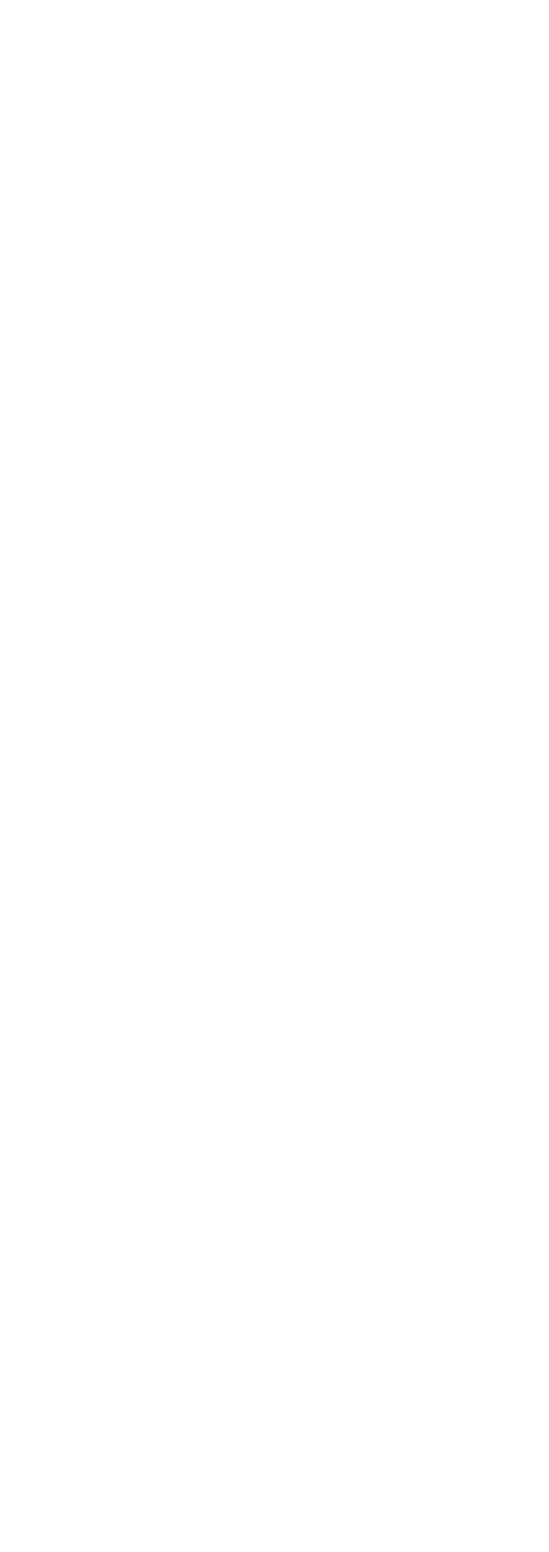
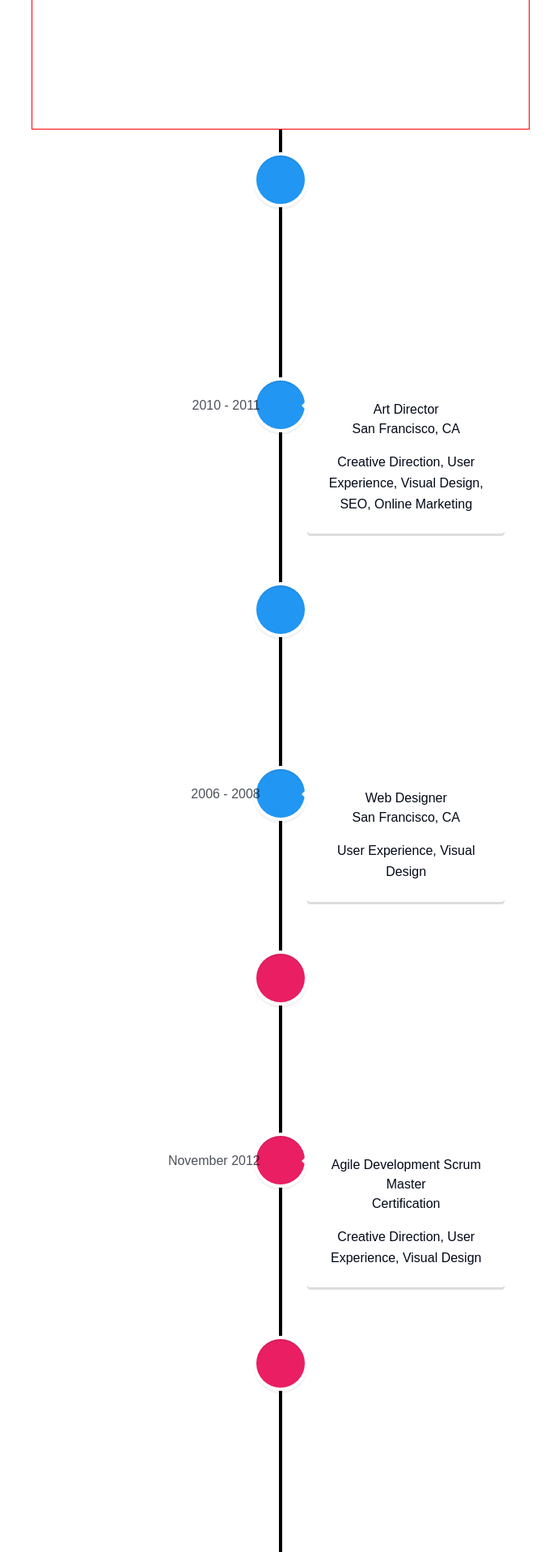
Before and after one commit to jlang61/jlang61.github.io, a Next.js app in the folder client/: page /life in a window 1280 px wide. Shown: the part 880-2797 px from the top of the page at 81% size, without its empty margins (601-1280 px from the left). Before the commit the page ends 866 px from the top, so only its background shows below. Built offline with nearby package versions, Linux system fonts and the light colour scheme.

Commit message:
non-working timeline

```diff
--- a/client/app/life/page.tsx
+++ b/client/app/life/page.tsx
@@ -3,6 +3,8 @@
  * @see https://v0.dev/t/id07a8AgS7e
  * Documentation: https://v0.dev/docs#integrating-generated-code-into-your-nextjs-app
  */
+"use client";
+import React from "react";
 import {
   CarouselItem,
   CarouselContent,
@@ -11,12 +13,32 @@ import {
   Carousel,
 } from "@/components/ui/carousel";
 import life from "@/data/life";
-import ProjectInfo from "@/data/project";
+import Timeline from "@/components/Timeline";
+// import ProjectInfo from "@/data/project";
 import Image from "next/image";
 
 export default function Component() {
+  const items = [
+    {
+      title: "May 1940",
+      cardTitle: "Dunkirk",
+      url: "http://www.history.com",
+      cardSubtitle:
+        "Men of the British Expeditionary Force (BEF) wade out to..",
+      cardDetailedText:
+        "Men of the British Expeditionary Force (BEF) wade out to..",
+      media: {
+        type: "IMAGE",
+        source: {
+          url: "http://someurl/image.jpg",
+        },
+      },
+    },
+    // Additional items can be added here...
+  ];
+
   return (
-    <div className="w-full py-12 lg:py-24">
+    <div className="w-full py-4 lg:py-4">
       <div className="container px-4 md:px-6">
         <div className="flex flex-col gap-4 min-h-[400px] justify-center items-center space-y-4 text-center">
           <div className="space-y-2">
@@ -32,16 +54,17 @@ export default function Component() {
             </p>
           </div>
         </div>
+
         <div className="grid lg:grid-cols-1 xl:grid-cols-2">
-            <div className="col-span-1">
-                my life
-            </div>
+          <h1 className="text-3xl font-bold tracking-tighter sm:text-4xl">
+            My Childhood
+          </h1>
+          <Timeline></Timeline>
           <div className="mx-auto max-w-3xl px-4 col-span-1">
-            My Childhood
             <Carousel>
               <CarouselContent>
                 {life.map((event: any) => (
-                  <CarouselItem key={event.id} className="flex justify-center" >
+                  <CarouselItem key={event.id} className="flex justify-center">
                     <Image
                       alt="Life events"
                       className="object-cover rounded-lg"
@@ -52,7 +75,6 @@ export default function Component() {
                         objectFit: "cover",
                       }}
                       width={500}
-
                     />
                   </CarouselItem>
                 ))}
--- /dev/null
+++ b/client/components/Timeline.tsx
@@ -0,0 +1,116 @@
+import {
+  VerticalTimeline,
+  VerticalTimelineElement,
+} from "react-vertical-timeline-component";
+import "react-vertical-timeline-component/style.min.css";
+import "./styles.css";
+
+
+const WorkIcon = () => <></>;
+
+export default function Timeline() {
+  return (
+    <div className="App">
+      <h1>React Vertical Timeline</h1>
+      <div className="empty">Empty Container</div>
+      <VerticalTimeline>
+        <VerticalTimelineElement
+          className="vertical-timeline-element--work"
+          contentStyle={{ background: "rgb(33, 150, 243)", color: "#fff" }}
+          contentArrowStyle={{ borderRight: "7px solid  rgb(33, 150, 243)" }}
+          date="2011 - present"
+          iconStyle={{ background: "rgb(33, 150, 243)", color: "#fff" }}
+          icon={<WorkIcon />}
+        >
+          <h3 className="vertical-timeline-element-title">Creative Director</h3>
+          <h4 className="vertical-timeline-element-subtitle">Miami, FL</h4>
+          <p>
+            Creative Direction, User Experience, Visual Design, Project
+            Management, Team Leading
+          </p>
+        </VerticalTimelineElement>
+        <VerticalTimelineElement
+          className="vertical-timeline-element--work"
+          date="2010 - 2011"
+          iconStyle={{ background: "rgb(33, 150, 243)", color: "#fff" }}
+          icon={<WorkIcon />}
+        >
+          <h3 className="vertical-timeline-element-title">Art Director</h3>
+          <h4 className="vertical-timeline-element-subtitle">
+            San Francisco, CA
+          </h4>
+          <p>
+            Creative Direction, User Experience, Visual Design, SEO, Online
+            Marketing
+          </p>
+        </VerticalTimelineElement>
+        <VerticalTimelineElement
+          className="vertical-timeline-element--work"
+          date="2008 - 2010"
+          iconStyle={{ background: "rgb(33, 150, 243)", color: "#fff" }}
+          icon={<WorkIcon />}
+        >
+          <h3 className="vertical-timeline-element-title">Web Designer</h3>
+          <h4 className="vertical-timeline-element-subtitle">
+            Los Angeles, CA
+          </h4>
+          <p>User Experience, Visual Design</p>
+        </VerticalTimelineElement>
+        <VerticalTimelineElement
+          className="vertical-timeline-element--work"
+          date="2006 - 2008"
+          iconStyle={{ background: "rgb(33, 150, 243)", color: "#fff" }}
+          icon={<WorkIcon />}
+        >
+          <h3 className="vertical-timeline-element-title">Web Designer</h3>
+          <h4 className="vertical-timeline-element-subtitle">
+            San Francisco, CA
+          </h4>
+          <p>User Experience, Visual Design</p>
+        </VerticalTimelineElement>
+        <VerticalTimelineElement
+          className="vertical-timeline-element--education"
+          date="April 2013"
+          iconStyle={{ background: "rgb(233, 30, 99)", color: "#fff" }}
+          icon={<WorkIcon />}
+        >
+          <h3 className="vertical-timeline-element-title">
+            Content Marketing for Web, Mobile and Social Media
+          </h3>
+          <h4 className="vertical-timeline-element-subtitle">Online Course</h4>
+          <p>Strategy, Social Media</p>
+        </VerticalTimelineElement>
+        <VerticalTimelineElement
+          className="vertical-timeline-element--education"
+          date="November 2012"
+          iconStyle={{ background: "rgb(233, 30, 99)", color: "#fff" }}
+          icon={<WorkIcon />}
+        >
+          <h3 className="vertical-timeline-element-title">
+            Agile Development Scrum Master
+          </h3>
+          <h4 className="vertical-timeline-element-subtitle">Certification</h4>
+          <p>Creative Direction, User Experience, Visual Design</p>
+        </VerticalTimelineElement>
+        <VerticalTimelineElement
+          className="vertical-timeline-element--education"
+          date="2002 - 2006"
+          iconStyle={{ background: "rgb(233, 30, 99)", color: "#fff" }}
+          icon={<WorkIcon />}
+        >
+          <h3 className="vertical-timeline-element-title">
+            Bachelor of Science in Interactive Digital Media Visual Imaging
+          </h3>
+          <h4 className="vertical-timeline-element-subtitle">
+            Bachelor Degree
+          </h4>
+          <p>Creative Direction, Visual Design</p>
+        </VerticalTimelineElement>
+        <VerticalTimelineElement
+          iconStyle={{ background: "rgb(16, 204, 82)", color: "#fff" }}
+          icon={<WorkIcon />}
+        />
+      </VerticalTimeline>
+    </div>
+  );
+}
--- /dev/null
+++ b/client/components/styles.css
@@ -0,0 +1,14 @@
+.App {
+    font-family: sans-serif;
+    text-align: center;
+  }
+  .vertical-timeline::before {
+    /* this is the vertical line */
+
+    background: black !important;
+  }
+
+  .empty {
+    height: 600px;
+    border: 1px solid red;
+  }
--- a/client/package.json
+++ b/client/package.json
@@ -21,6 +21,7 @@
     "next": "14.1.4",
     "react": "^18",
     "react-dom": "^18",
+    "react-vertical-timeline-component": "^3.6.0",
     "tailwind-merge": "^2.2.2",
     "tailwindcss-animate": "^1.0.7"
   },
@@ -28,10 +29,12 @@
     "@types/node": "^20",
     "@types/react": "^18",
     "@types/react-dom": "^18",
+    "@types/react-vertical-timeline-component": "^3.3.6",
     "autoprefixer": "^10.0.1",
     "eslint": "^8",
     "eslint-config-next": "14.1.4",
     "postcss": "^8",
+    "react-chrono": "^2.6.1",
     "tailwindcss": "^3.3.0",
     "typescript": "^5"
   },
```
Also changed, not shown: client/app/projects/codegrow/page.tsx (added), client/app/projects/tasa/page.tsx (added), 1 other file (tests, documents, lock files or other folders).
